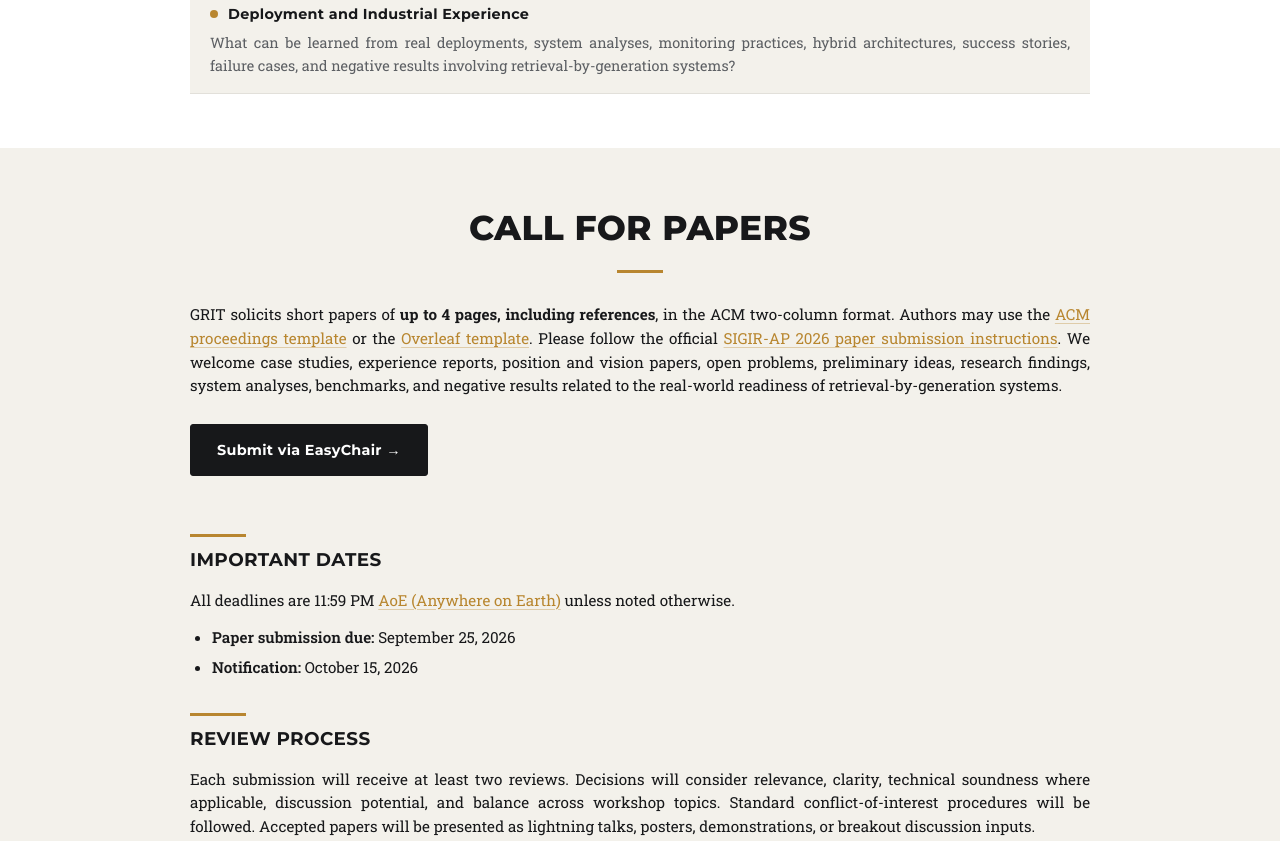
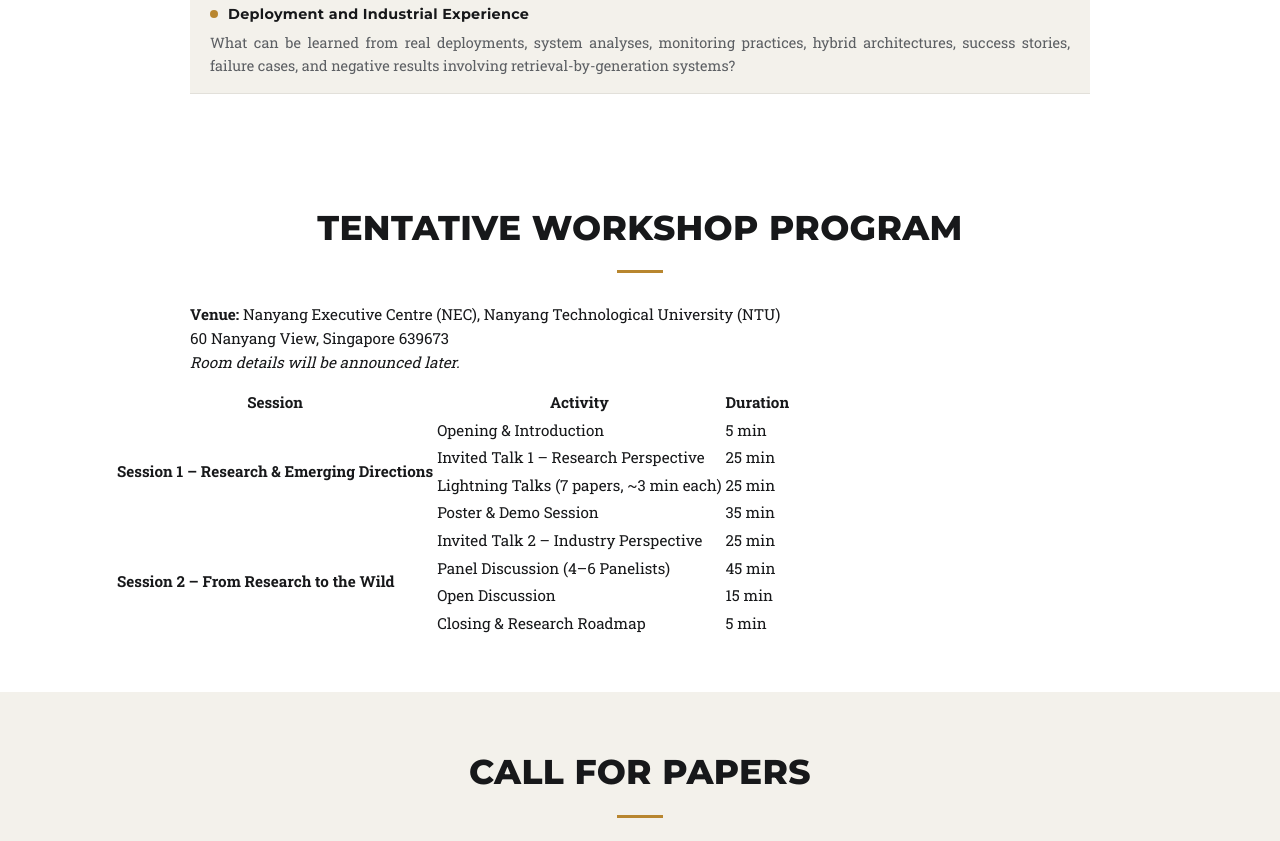
Before and after one commit to GRIT-GenIR/workshop-sigir-ap-2026, a plain HTML site: page index.html in a window 1280 px wide. Shown: the part 1606-2447 px from the top of the page. Drawn offline with Linux system fonts and the light colour scheme.

Commit message:
Update index.html

```diff
--- a/index.html
+++ b/index.html
@@ -19,6 +19,7 @@
       <!-- Desktop menu -->
       <div class="menu" aria-label="Desktop Menu">
         <a href="#overview">Overview</a>
+        <a href="#program">Program</a>
         <a href="#call-for-papers">Call for Papers</a>
         <a href="#dates">Important Dates</a>
         <a href="#team">Organizers</a>
@@ -43,6 +44,7 @@
       </div>
       <div class="mm-links">
         <a class="mm-link" href="#overview" data-close="1">Overview</a>
+        <a class="mm-link" href="#program" data-close="1">Program</a>
         <a class="mm-link" href="#call-for-papers" data-close="1">Call for Papers</a>
         <a class="mm-link" href="#dates" data-close="1">Important Dates</a>
         <a class="mm-link" href="#team" data-close="1">Organizers</a>
@@ -187,6 +189,76 @@
         </ul>
       </div>
     </section>
+
+
+<!-- Workshop Program -->
+<section id="program">
+  <div class="container">
+    <h2 class="section-title">Tentative Workshop Program</h2>
+
+    <p>
+      <strong>Venue:</strong>
+      Nanyang Executive Centre (NEC),
+      Nanyang Technological University (NTU)<br>
+      60 Nanyang View, Singapore 639673<br>
+      <em>Room details will be announced later.</em>
+    </p>
+
+    <div class="program-table-wrapper">
+      <table class="program-table">
+        <thead>
+          <tr>
+            <th>Session</th>
+            <th>Activity</th>
+            <th>Duration</th>
+          </tr>
+        </thead>
+        <tbody>
+          <tr>
+            <td rowspan="4">
+              <strong>Session 1 – Research &amp; Emerging Directions</strong>
+            </td>
+            <td>Opening &amp; Introduction</td>
+            <td>5 min</td>
+          </tr>
+          <tr>
+            <td>Invited Talk 1 – Research Perspective</td>
+            <td>25 min</td>
+          </tr>
+          <tr>
+            <td>Lightning Talks (7 papers, ~3 min each)</td>
+            <td>25 min</td>
+          </tr>
+          <tr>
+            <td>Poster &amp; Demo Session</td>
+            <td>35 min</td>
+          </tr>
+
+          <tr class="session-divider">
+            <td rowspan="4">
+              <strong>Session 2 – From Research to the Wild</strong>
+            </td>
+            <td>Invited Talk 2 – Industry Perspective</td>
+            <td>25 min</td>
+          </tr>
+          <tr>
+            <td>Panel Discussion (4–6 Panelists)</td>
+            <td>45 min</td>
+          </tr>
+          <tr>
+            <td>Open Discussion</td>
+            <td>15 min</td>
+          </tr>
+          <tr>
+            <td>Closing &amp; Research Roadmap</td>
+            <td>5 min</td>
+          </tr>
+        </tbody>
+      </table>
+    </div>
+  </div>
+</section>
+
 
     <section id="call-for-papers" class="on-light-alt">
       <div class="container">
```
